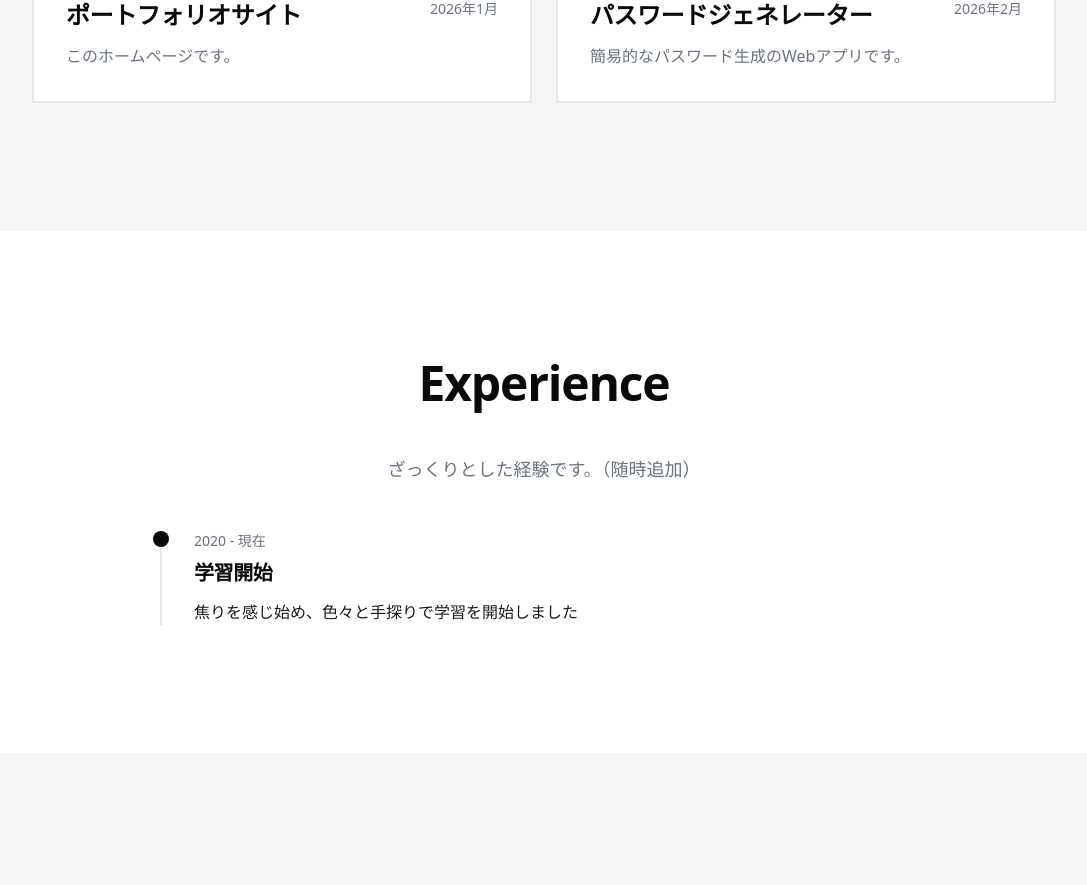
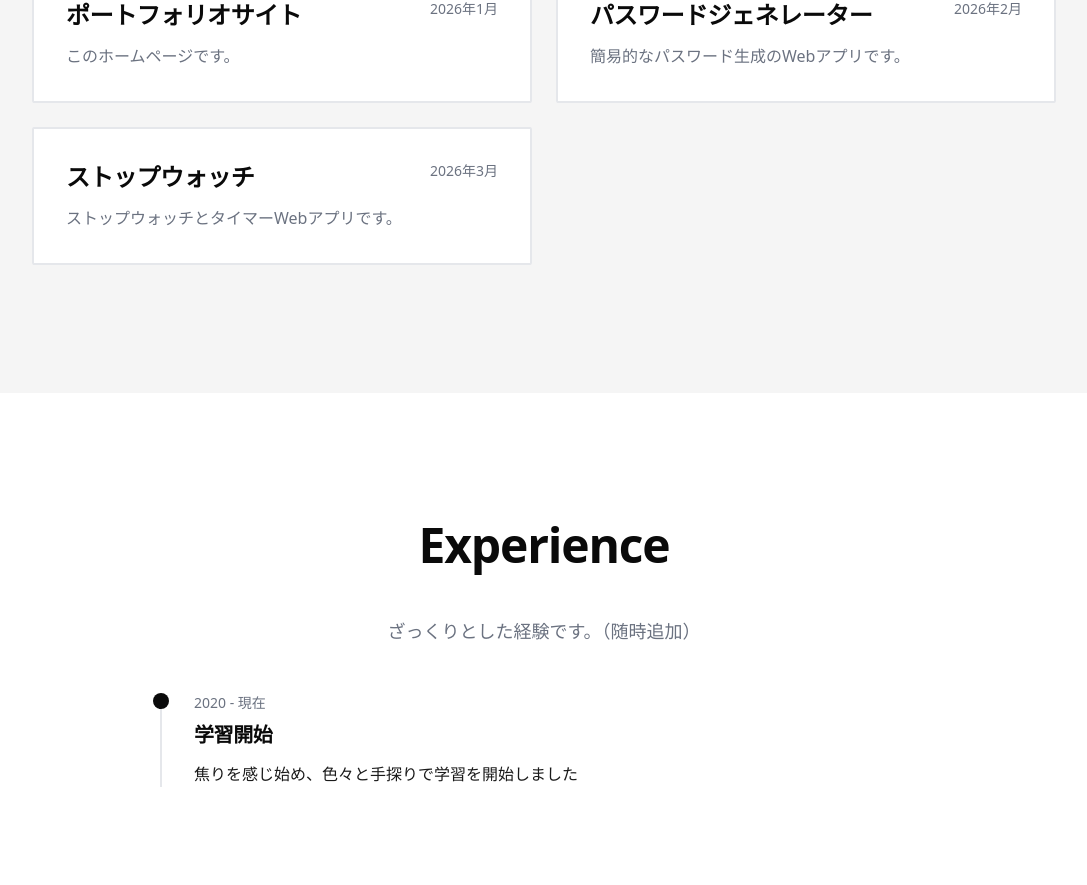
Before and after one commit to sanbay3/san_bay3_portfolio, a Next.js app: page / in a window 1280 px wide. Shown: the part 2873-3758 px from the top of the page, without its empty margins (96-1183 px from the left). Built offline with nearby package versions, Linux system fonts and the light colour scheme.

Commit message:
Add Project

```diff
--- a/components/Projects.tsx
+++ b/components/Projects.tsx
@@ -28,6 +28,12 @@ export default function Projects() {
       description: '簡易的なパスワード生成のWebアプリです。',
       link: 'https://password-generator-eto.pages.dev/',
       date: '2026年2月',
+    },
+    {
+      title: 'ストップウォッチ',
+      description: 'ストップウォッチとタイマーWebアプリです。',
+      link: 'https://stopwatch-95c.pages.dev/',
+      date: '2026年3月',
     },
     // 今後追加するプロジェクトをここに記入
   ]
```
